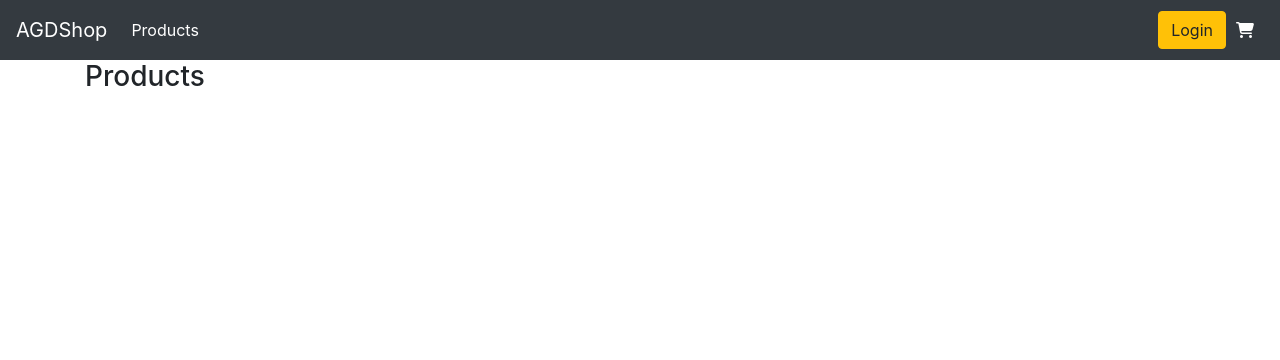
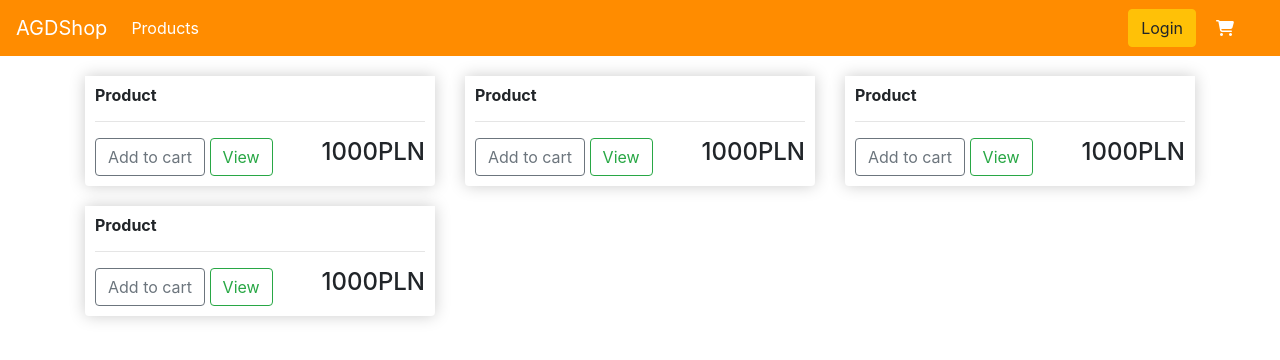
Before and after one commit to xanna6/eCommerce, a Django app: page / in a window 1280 px wide. Shown: the top 360 px of the page. Run offline with Django 5.2, Linux system fonts and the light colour scheme; some libraries are stand-ins or nearby versions.

Commit message:
added styling to prodcts page

```diff
--- a/static/css/styles.css
+++ b/static/css/styles.css
@@ -1,4 +1,30 @@
 a.cart-icon {
-    color:white;
-    margin:10px;
+    color: white;
+    margin-left: 20px;
+    margin-right: 30px;
+    display: inline-block;
 }
+
+.bg-dark {
+    background-color: DarkOrange!important;
+}
+
+.box-element {
+    box-shadow: 0 0 16px hsl(0, 0%, 80%);
+    background-color: white;
+    border-radius: 4px;
+    padding: 10px;
+}
+
+.product-box {
+    border-radius: 0 0 4px 4px;
+}
+
+.price {
+    display: inline-block;
+    float: right;
+}
+
+.col-lg-4 {
+    margin-top: 20px;
+}
--- a/store/templates/products.html
+++ b/store/templates/products.html
@@ -2,6 +2,43 @@
 {% load static %}
 {% block content %}
 
-<h3>Products</h3>
+<div class="row">
+    <div class="col-lg-4">
+        <div class="box-element product-box">
+            <h6><b>Product</b></h6>
+            <hr>
+            <button class="btn btn-outline-secondary">Add to cart</button>
+            <a class="btn btn-outline-success" href="#">View</a>
+            <h4 class="price">1000PLN</h4>
+        </div>
+    </div>
+    <div class="col-lg-4">
+        <div class="box-element product-box">
+            <h6><b>Product</b></h6>
+            <hr>
+            <button class="btn btn-outline-secondary">Add to cart</button>
+            <a class="btn btn-outline-success" href="#">View</a>
+            <h4 class="price">1000PLN</h4>
+        </div>
+    </div>
+    <div class="col-lg-4">
+        <div class="box-element product-box">
+            <h6><b>Product</b></h6>
+            <hr>
+            <button class="btn btn-outline-secondary">Add to cart</button>
+            <a class="btn btn-outline-success" href="#">View</a>
+            <h4 class="price">1000PLN</h4>
+        </div>
+    </div>
+    <div class="col-lg-4">
+        <div class="box-element product-box">
+            <h6><b>Product</b></h6>
+            <hr>
+            <button class="btn btn-outline-secondary">Add to cart</button>
+            <a class="btn btn-outline-success" href="#">View</a>
+            <h4 class="price">1000PLN</h4>
+        </div>
+    </div>
+</div>
 
 {% endblock content %}
```
